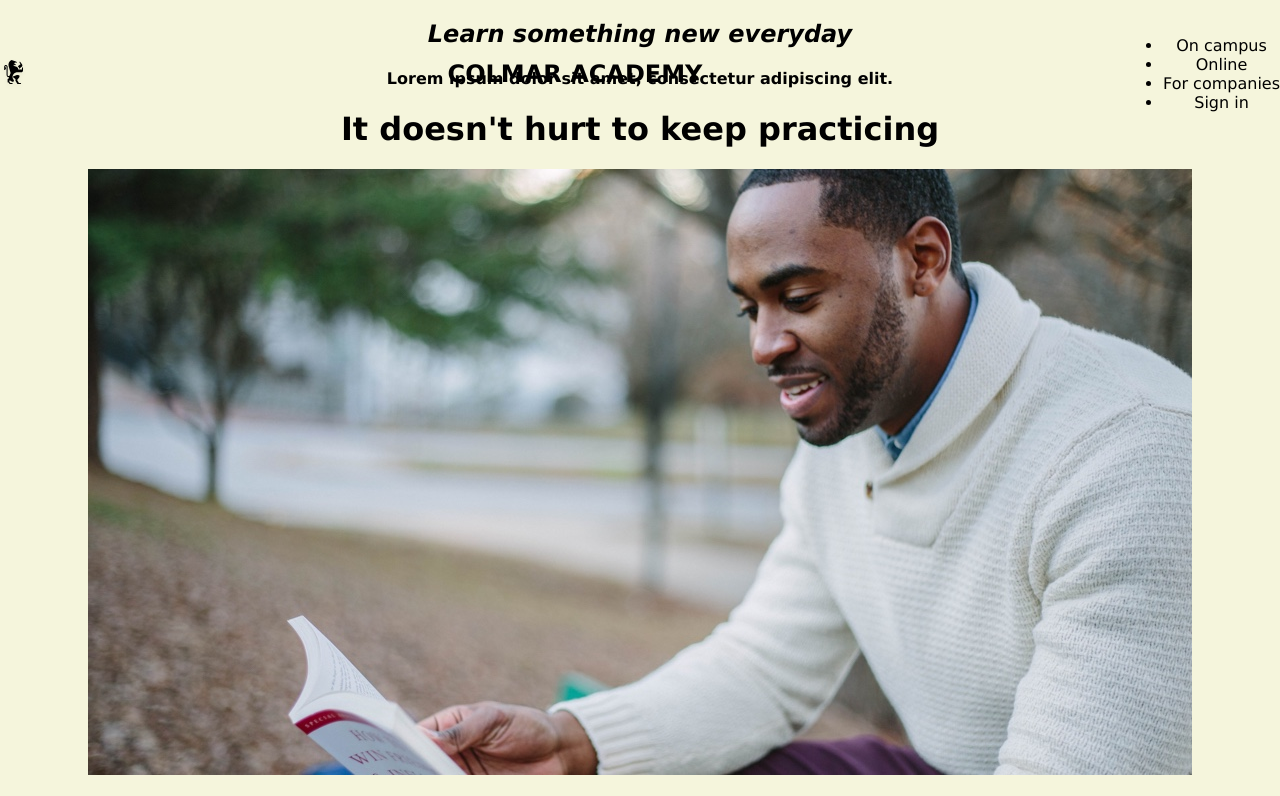
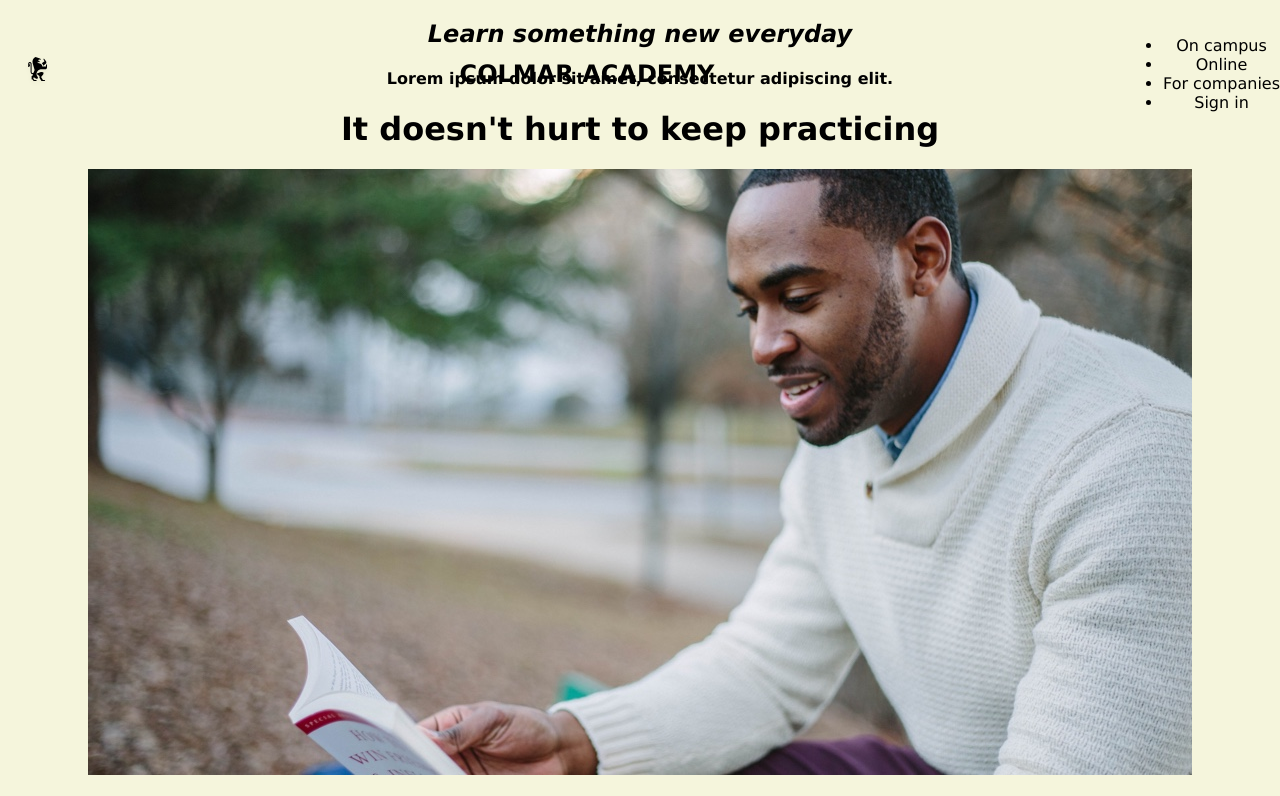
Before and after one commit to Omariko95/capstone_colmar_assets, a plain HTML site: page index.html in a window 1280 px wide. Shown: the top 796 px of the page. Drawn offline with Linux system fonts and the light colour scheme.

Commit message:
edits V0.12

```diff
--- a/index.html
+++ b/index.html
@@ -8,7 +8,7 @@
 
     <header>
         <img id="login-logo" src="./resources/images/ic-logo.svg">
-        <h2>COLMAR ACADEMY</h2>
+        <h2><strong>COLMAR ACADEMY</strong></h2>
         <nav id="nav-bar">
             <ul>
                 <li>On campus</li>
--- a/resources/css/style.css
+++ b/resources/css/style.css
@@ -21,3 +21,17 @@ header {
     justify-content: space-between;
     align-items:center;
 }
+
+#login-logo {
+
+    height:32px;
+    margin-left:24px;
+    margin-bottom:5px;
+
+}
+
+header h2 {
+
+    text-align: justify;
+
+}
```
